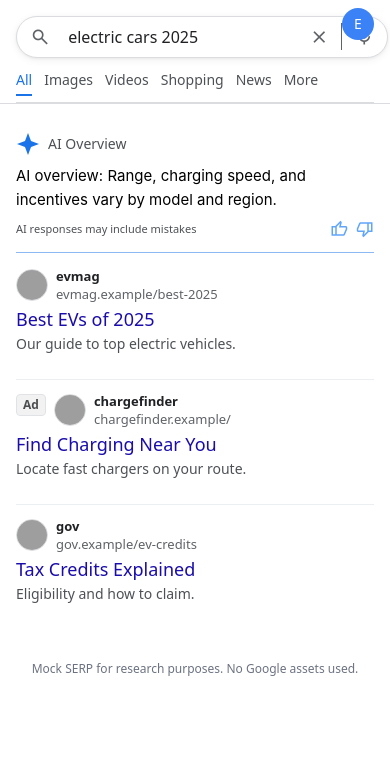
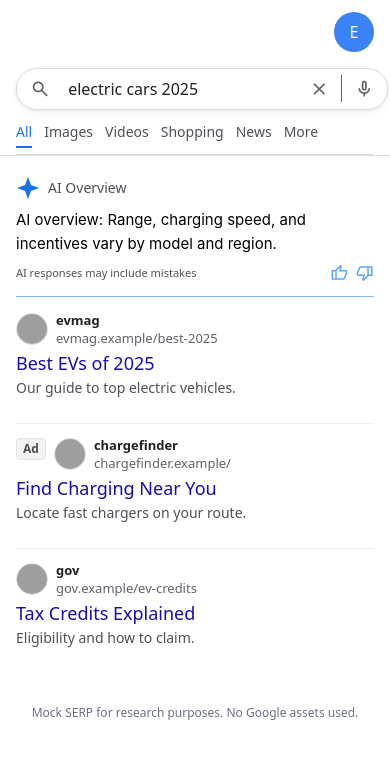
Before and after one commit to Eli-Roderick/Eli-Roderick.github.io, a React (Vite) app: page / in a window 390 px wide. Shown: the top 758 px of the page. Built offline with nearby package versions, Linux system fonts and the light colour scheme; grey boxes are pictures that could not be loaded.

Commit message:
Mobile look imporvements

```diff
--- a/src/App.jsx
+++ b/src/App.jsx
@@ -195,12 +195,15 @@ export default function App() {
     <div className="min-h-screen">
       {/* Header */}
       <header className="search-header">
+        {/* Profile row - mobile only */}
+        <div className="md:hidden flex justify-end pr-4 pt-3 pb-2">
+          <div className="w-10 h-10 bg-blue-500 rounded-full flex items-center justify-center cursor-pointer" title="Profile">
+            <span className="text-white text-base font-medium">E</span>
+          </div>
+        </div>
+
         {/* Top row: search bar + controls */}
-        <div className="pl-4 md:pl-48 pr-4 md:pr-6 pt-4 md:pt-6 pb-1 md:pb-3 flex items-center gap-4 relative">
-          {/* Profile icon - mobile only */}
-          <div className="md:hidden absolute top-2 right-4 w-8 h-8 bg-blue-500 rounded-full flex items-center justify-center cursor-pointer" title="Profile">
-            <span className="text-white text-sm font-medium">E</span>
-          </div>
+        <div className="pl-4 md:pl-48 pr-4 md:pr-6 pt-2 md:pt-6 pb-1 md:pb-3 flex items-center gap-4">
 
           <div className="flex-1">
             {/* Desktop search bar */}
--- a/src/pages/SearchPage.jsx
+++ b/src/pages/SearchPage.jsx
@@ -13,7 +13,7 @@ export default function SearchPage({ config, onResultClick }) {
         <div className="w-full max-w-[652px] px-0">
           {/* AI Overview */}
           {aiOverview?.show && (
-            <div className="mt-4 mb-4">
+            <div className="mt-2 md:mt-4 mb-4">
               <AIOverview text={aiOverview.text} />
               <div className="ai-separator" />
             </div>
```
